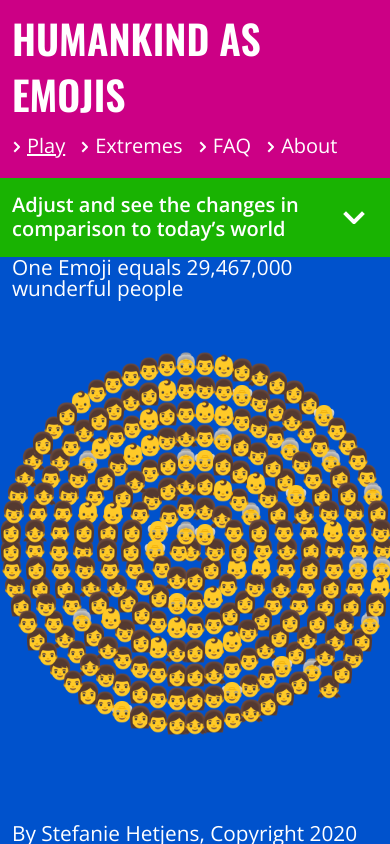
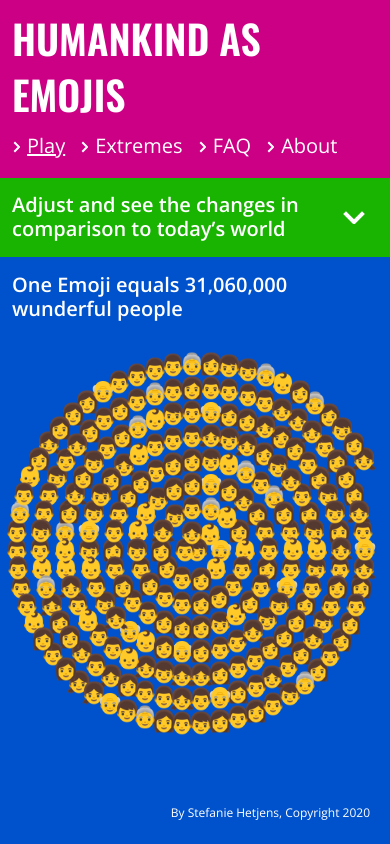
Before and after one commit to ms-hetty/humojis, a Svelte app: page / in a window 390 px wide. Built offline with nearby package versions, Linux system fonts and the light colour scheme.

Commit message:
blue styling

```diff
--- a/src/Canvas.svelte
+++ b/src/Canvas.svelte
@@ -106,10 +106,10 @@
                 room.x = (width-height)/2;
                 room.y = 0;
             }
-            center.x = room.width/2-(reference_width/4);
+            center.x = room.width/2;
             center.y = room.height/2;
 
-            space = (room.width/reference_width)*(room.height/reference_height);
+            space = ((room.width-20)/reference_width)*(room.height/reference_height);
             total = r.baby_girls+r.baby_boys+r.girls+r.boys+r.women+r.men+r.old_women+r.old_men;
             emoji_scale = Math.round(total/space)*1000;
 
@@ -166,11 +166,18 @@
         line-height: 1em;
         overflow: hidden;
     }
-    .scale {
+    h2.scale {
+        padding: 50px 40px 0 20px;
+        font-size: 20px;
+        font-weight: 600;
+        line-height: 24px;
     }
     .copyright {
         position: absolute;
-        bottom: 0;
+        bottom: 20px;
+        right: 0;
+        padding: 0 20px 0 20px;
+        font-size: 12px;
     }
     .emoji-canvas-inner {
         overflow: hidden;
@@ -179,7 +186,7 @@
         left: 0;
         right: 0;
         bottom: 0;
-        height: 100vh;
+        height: calc(100vh - 100px);
     }
 
     .reference {
@@ -211,7 +218,11 @@
     /* Mobile styles */
     @media (max-width: 760px) {
         .canvas {
-            overflow: auto;
+            overflow: visible;
+            min-height: calc(100vw + 60px);
+        }
+        h2.scale {
+            padding: 16px 0 0 0;
         }
         .emoji-canvas {
             padding: 0 12px;
@@ -226,9 +237,9 @@
 
 <div class="canvas">
     <div class="emoji-canvas">
-        <div class="scale">
+        <h2 class="scale">
             One Emoji equals {new Intl.NumberFormat().format(emoji_scale)} wunderful people
-        </div>
+        </h2>
         <div class="emoji-canvas-inner" bind:clientWidth={width} bind:clientHeight={height}>
             {#each emojis as e, i (Math.random())}
                 <Emoji type={e} index={key} x={getEmojiX(i)} y={getEmojiY(i)} referenceHeight={reference_height} referenceWidth={reference_width} />
--- a/src/Form.svelte
+++ b/src/Form.svelte
@@ -207,7 +207,10 @@ input[type=range]:focus::-ms-fill-upper {
         .item {
             padding-top: 18px;
             padding-bottom: 11px;
-            padding-right: 20px;
+            padding-right: 0;
+        }
+        .content {
+            padding-right: 0;
         }
         button.toggle {
             display: block;
```
Lines whose indentation alone changed are shown as unchanged.
